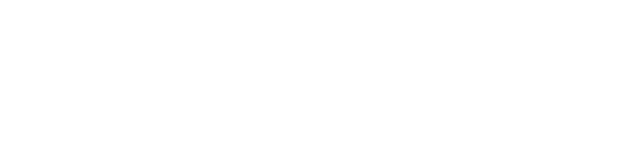
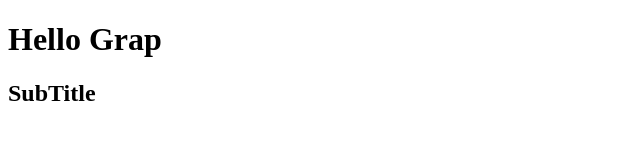
Before and after one commit to gsi451/github_test, a plain HTML site: page index.html in a window 1280 px wide. Shown: the whole page, without its empty margins (0-640 px from the left). Drawn offline with Linux system fonts and the light colour scheme.

Commit message:
[update] h2 추가

```diff
--- a/index.html
+++ b/index.html
@@ -7,6 +7,7 @@
     <title>Document</title>
 </head>
 <body>
-
+    <h1>Hello Grap</h1>
+    <h2>SubTitle</h2>
 </body>
 </html>
```
